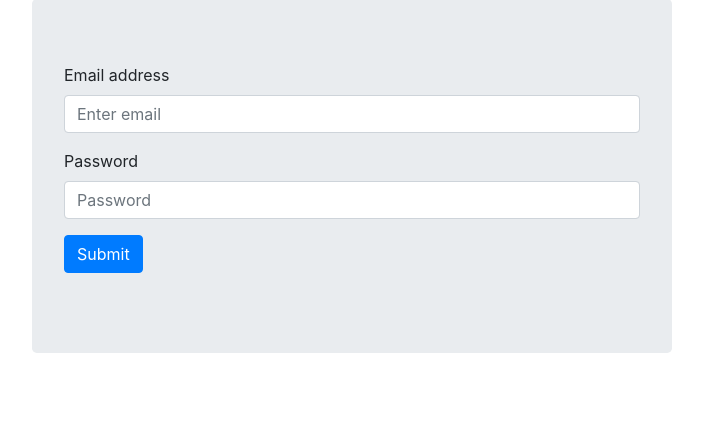
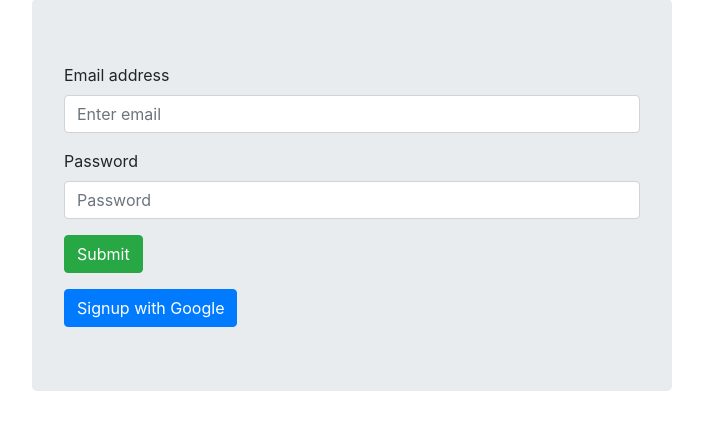
Before and after one commit to BhargavKilambi/pyreflask, a Flask app: page / in a window 1280 px wide. Shown: the part 129-559 px from the top of the page, without its empty margins (288-991 px from the left). Run offline with Flask 2, Linux system fonts and the light colour scheme; some libraries are stand-ins or nearby versions.

Commit message:
google sign in init

```diff
--- a/app.py
+++ b/app.py
@@ -30,6 +30,7 @@ def home():
     global user_1
     if user_1:
         user = auth.current_user
+        print(auth.credentials)
         return render_template('home.html',u=user)
     else:
         return render_template('login.html')
--- a/templates/base.html
+++ b/templates/base.html
@@ -1,6 +1,10 @@
 <html>
 <title>PyApp</title>
 <link rel="stylesheet" href="https://stackpath.bootstrapcdn.com/bootstrap/4.1.2/css/bootstrap.min.css" integrity="sha384-Smlep5jCw/wG7hdkwQ/Z5nLIefveQRIY9nfy6xoR1uRYBtpZgI6339F5dgvm/e9B" crossorigin="anonymous">
+ <meta name="google-signin-scope" content="profile email">
+    <meta name="google-signin-client_id" content="599154622182-433bgbkud2q98hu8behbp9mtt9t48qm1.apps.googleusercontent.com">
+    <script src="https://apis.google.com/js/platform.js" async defer></script>
+
 {% block x1 %}
 {% if user_1 %}
 <nav class="navbar navbar-expand-lg navbar-light bg-light">
--- a/templates/login.html
+++ b/templates/login.html
@@ -14,7 +14,26 @@
   {% if error %}
   <p style="color:red">{{error}}</p>
   {% endif %}
-  <button type="submit" class="btn btn-primary">Submit</button>
+  <button type="submit" class="btn btn-success">Submit</button>
+
 </form>
+  <button data-onsuccess="onSignIn" type="button" class="btn btn-primary">Signup with Google</button>
+<div class="g-signin2" data-onsuccess="onSignIn" data-theme="dark"></div>
 </div>
+    <script>
+      function onSignIn(googleUser) {
+        // Useful data for your client-side scripts:
+        var profile = googleUser.getBasicProfile();
+        console.log("ID: " + profile.getId()); // Don't send this directly to your server!
+        console.log('Full Name: ' + profile.getName());
+        console.log('Given Name: ' + profile.getGivenName());
+        console.log('Family Name: ' + profile.getFamilyName());
+        console.log("Image URL: " + profile.getImageUrl());
+        console.log("Email: " + profile.getEmail());
+
+        // The ID token you need to pass to your backend:
+        var id_token = googleUser.getAuthResponse().id_token;
+        console.log("ID Token: " + id_token);
+      }
+    </script>
 {% endblock %}
```
